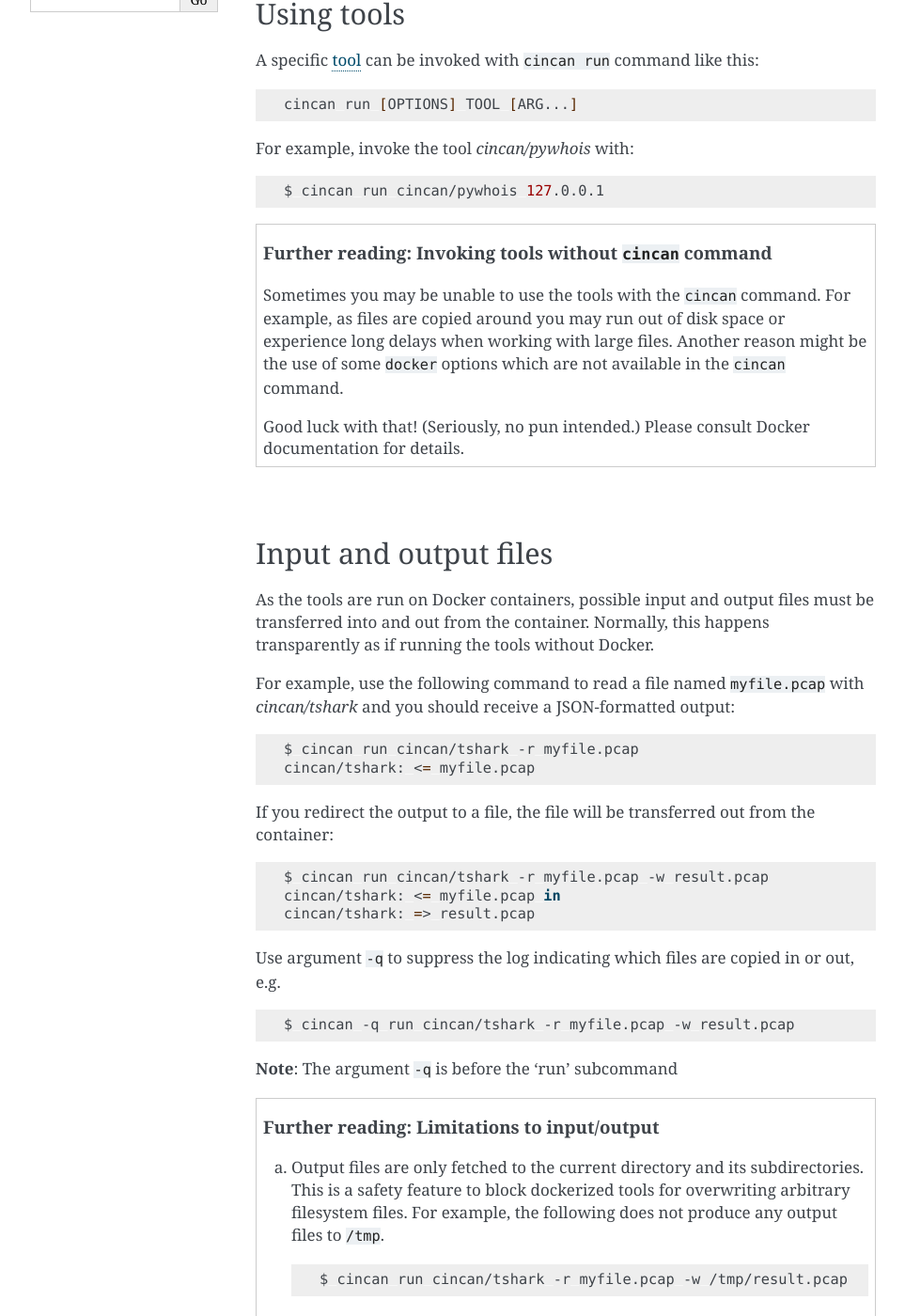
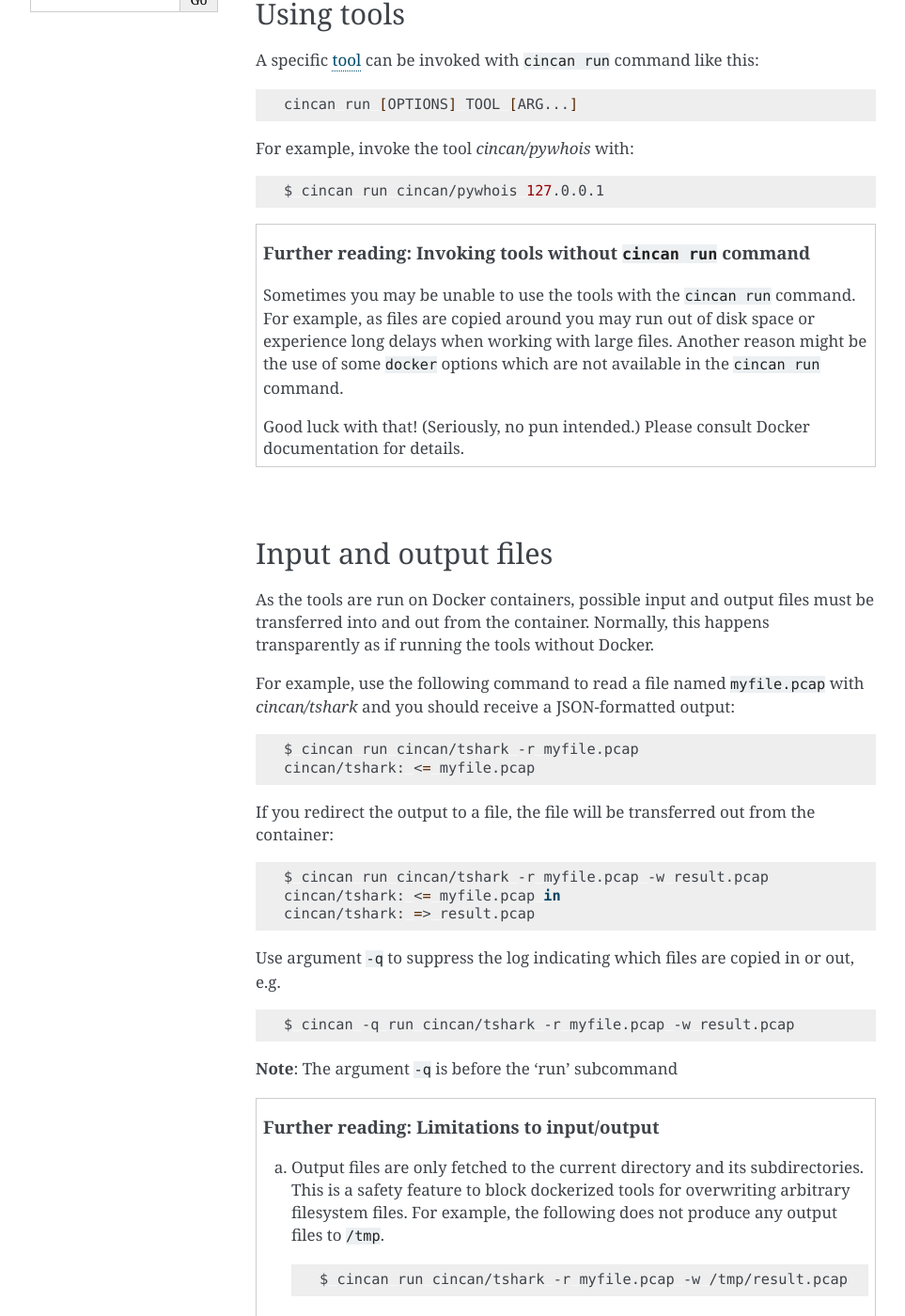
Before and after one commit to cincanproject/cincan-command, a Sphinx documentation site: the page built from docs/advanced_usage.rst, in a window 1280 px wide and 1400 px high, scrolled down 541 px. Shown: the whole window at 94% size, without its empty margins (148-1111 px from the left). Built offline with Sphinx 7.4.7, drawn with Linux system fonts in a browser that asks for light colours.

Commit message:
Renaming: ``cincan`` command -> ``cincan run`` command (in Advanced Usage)

```diff
--- a/docs/advanced_usage.rst
+++ b/docs/advanced_usage.rst
@@ -25,10 +25,10 @@
 
    $ cincan run cincan/pywhois 127.0.0.1
 
-.. topic:: Further reading: Invoking tools without ``cincan`` command
+.. topic:: Further reading: Invoking tools without ``cincan run`` command
    :name: invoking_without_cincan
 
-   Sometimes you may be unable to use the tools with the ``cincan`` command. For example, as files are copied around you may run out of disk space or experience long delays when working with large files. Another reason might be the use of some ``docker`` options which are not available in the ``cincan`` command.
+   Sometimes you may be unable to use the tools with the ``cincan run`` command. For example, as files are copied around you may run out of disk space or experience long delays when working with large files. Another reason might be the use of some ``docker`` options which are not available in the ``cincan run`` command.
 
    Good luck with that! (Seriously, no pun intended.) Please consult Docker documentation for details.
 
@@ -74,7 +74,7 @@
 
       However, depending on the ``WORKDIR`` value of the container, you may get unexpected files to the current directory, such as *tmp/result.pcap* with the above sample.
 
-   b) By default, the ``cincan`` command treats all existing files listed in command-line arguments as input files, so it may also upload output files if those already exists when a command is invoked. For example, when you run the following command several times, you will notice that the file ``result.pcap`` gets uploaded to the container only to be overwritten.
+   b) By default, the ``cincan run`` command treats all existing files listed in command-line arguments as input files, so it may also upload output files if those already exists when a command is invoked. For example, when you run the following command several times, you will notice that the file ``result.pcap`` gets uploaded to the container only to be overwritten.
 
       .. code-block:: shell
 
@@ -93,7 +93,7 @@
 Avoid uploading content from output directories
 """""""""""""""""""""""""""""""""""""""""""""""
 
-In many cases, you may want to run a tool several times producing multiple files to the output directory. Since the ``cincan`` command does not know which files are output and which are input (see: `Limitations to input/output <input_output_limitations_>`_), it repeatedly copies also the output files from the previous runs to the container. This process may slow down your work and requires extra disk space. You can avoid this by using 'run' argument ``--mkdir`` (or ``-d``) to explicitly create output directory into the container without copying over any possible content.
+In many cases, you may want to run a tool several times producing multiple files to the output directory. Since the ``cincan run`` command does not know which files are output and which are input (see: `Limitations to input/output <input_output_limitations_>`_), it repeatedly copies also the output files from the previous runs to the container. This process may slow down your work and requires extra disk space. You can avoid this by using 'run' argument ``--mkdir`` (or ``-d``) to explicitly create output directory into the container without copying over any possible content.
 
 For example, consider the tool *cincan/volatility*, which expects you to give an output dump directory when extracting process data. The following extracts the memory dump of process 123 to a ``dump/`` directory:
 
@@ -178,7 +178,7 @@
 Providing tool input as a tar file
 """"""""""""""""""""""""""""""""""
 
-Instead of letting the ``cincan`` command figure out the input files from the command-line (see: `Limitations to input/output <input_output_limitations_>`_), you can provide the input files directly as a tar file. When this is done, the ``cincan`` command does not try to apply any logic to upload files, so you have full control.
+Instead of letting the ``cincan run`` command figure out the input files from the command-line (see: `Limitations to input/output <input_output_limitations_>`_), you can provide the input files directly as a tar file. When this is done, the ``cincan run`` command does not try to apply any logic to upload files, so you have full control.
 
 The input tar file is specified with the 'run' argument ``--in`` and you can provide a file or use ``-`` to read from standard input. For example:
 
```
